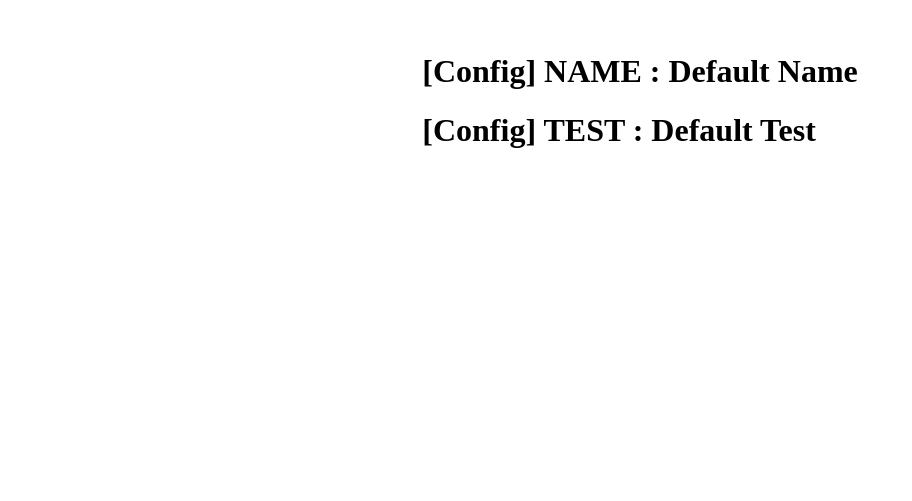
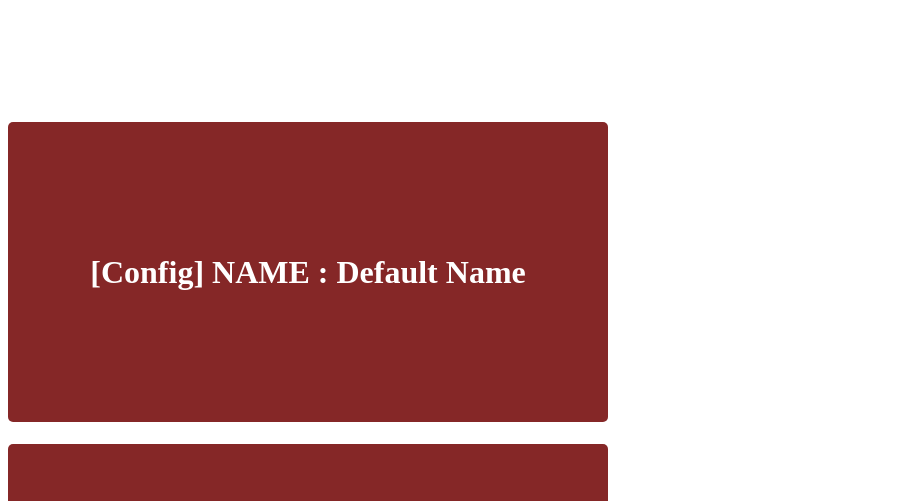
Before and after one commit to spaship/examples, a Next.js app: page /dx/ in a window 1280 px wide. Shown: the part 299-800 px from the top of the page, without its empty margins (0-912 px from the left). Built offline with nearby package versions, Linux system fonts and the light colour scheme.

Commit message:
Update helloName.module.css
Kept changes same as before

```diff
--- a/src/styles/helloName.module.css
+++ b/src/styles/helloName.module.css
@@ -4,35 +4,26 @@
     display: flex;
     justify-content: center;
     align-items: center;
-    background-color: #f4f4f4;
+
 }
-
-.greetingBox {
-    width: 650px;
-    height: 320px;
-    background-color: #1e3a8a;
-    color: #f8fafc;
+.helloName {
+    width: 600px;
+    height: 300px;
+    background-color: #852727;
+    color: #fff;
     display: flex !important;
     justify-content: center !important;
     align-items: center;
-    border-radius: 8px;
-    font-size: 24px;
-    font-weight: bold;
-    box-shadow: 5px 5px 15px rgba(0, 0, 0, 0.2);
-    transition: all 0.3s ease-in-out;
+    border-radius: 5px;
 }
+.helloName:hover {
+    color: #140f03;
 
-.greetingBox:hover {
-    background-color: #2563eb;
-    color: #e2e8f0;
-    transform: scale(1.05);
+
 }
+.center{
 
-.center {
     margin: 0 !important;
     position: absolute !important;
     top: 50% !important;
-    left: 50% !important;
-    -ms-transform: translate(-50%, -50%) !important;
-    transform: translate(-50%, -50%) !important;
 }
```
